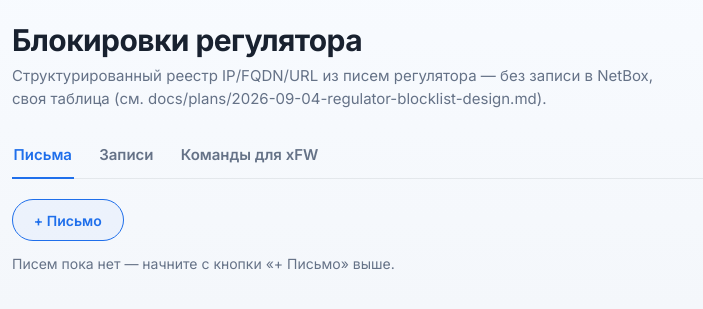
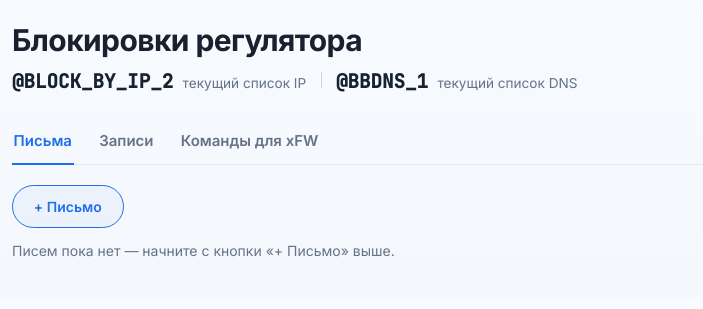
Before and after one commit to aanikolaeff/ip_plan, a Django app: page /regulator/ in a window 1280 px wide. Shown: the part 56-365 px from the top of the page, without its empty margins (0-703 px from the left). Run offline with Django 5.2, Linux system fonts and the light colour scheme; the visitor is signed in with stand-in values (Sample User, id 1); data comes from the database, SQL or seed files in the repository; data that the repository does not hold is empty; some libraries are stand-ins or nearby versions.

Commit message:
Страница «Блокировки регулятора»: имена текущих списков вместо описания
Подзаголовок под заголовком страницы объяснял общую идею фичи текстом
("Структурированный реестр... без записи в NetBox... см. design doc") —
убран, эта информация в коде/доке, не на экране. На его месте — то, что
реально полезно увидеть сразу: имя ТЕКУЩЕГО блокирующего списка на
firewall отдельно по IP и по DNS (ip_obj.current_name/fqdn_obj.current_name
— те же объекты, что уже показывались во вкладке «Команды для xFW», см.
views._regulator_firewall_context).

Тот же .hero-stats/.hero-stat/.hero-stat-sep, что на главной странице IP
Плана (ip_table.html, "Всего IP/Активных/Неактивных") — не своя вёрстка
ради одной строки, просто в <strong> вместо числа — имя объекта моноширинным
шрифтом (.ip-mono).

Проверено: rebuild контейнера, вживую в браузере — "@BLOCK_BY_IP_2 текущий
список IP | @BBDNS_1 текущий список DNS" под заголовком, старый текст
исчез.

Co-Authored-By: Claude Sonnet 5 <noreply@anthropic.com>

```diff
--- a/ip_plan/templates/ip_plan/regulator_lookup.html
+++ b/ip_plan/templates/ip_plan/regulator_lookup.html
@@ -6,14 +6,24 @@
 {% endblock %}
 
 {% block content %}
+  <!-- Структурированный реестр IP/FQDN/URL из писем регулятора — без
+       записи в NetBox, своя таблица, см.
+       docs/plans/2026-09-04-regulator-blocklist-design.md. Вместо описания
+       этого текстом под заголовком — то, что реально нужно оператору с
+       первого взгляда: имя ТЕКУЩЕГО блокирующего листа на firewall
+       отдельно по IP и по DNS (ip_obj/fqdn_obj — см.
+       views._regulator_firewall_context, те же объекты, что во вкладке
+       «Команды для xFW»). Тот же .hero-stats, что у главной страницы
+       IP Плана (см. ip_table.html) — не своя вёрстка ради одной строки. -->
   <section class="hero">
     <div class="hero-title-row">
       <h1 class="title">Блокировки регулятора</h1>
     </div>
-    <p class="subtitle">
-      Структурированный реестр IP/FQDN/URL из писем регулятора — без записи
-      в NetBox, своя таблица (см. docs/plans/2026-09-04-regulator-blocklist-design.md).
-    </p>
+    <div class="hero-stats">
+      <span class="hero-stat"><strong class="ip-mono">@{{ ip_obj.current_name }}</strong> текущий список IP</span>
+      <span class="hero-stat-sep"></span>
+      <span class="hero-stat"><strong class="ip-mono">@{{ fqdn_obj.current_name }}</strong> текущий список DNS</span>
+    </div>
   </section>
 
   <!-- Вкладки «Письма»/«Записи»/«Команды для xFW» — чисто клиентское
```
